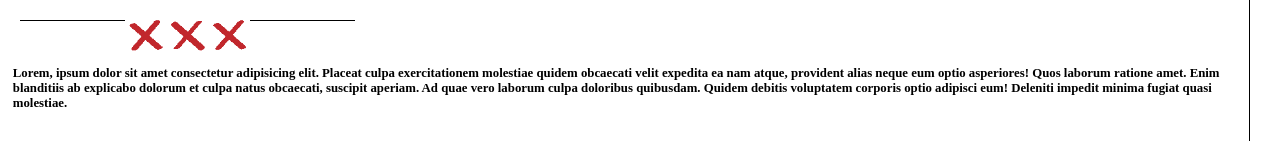
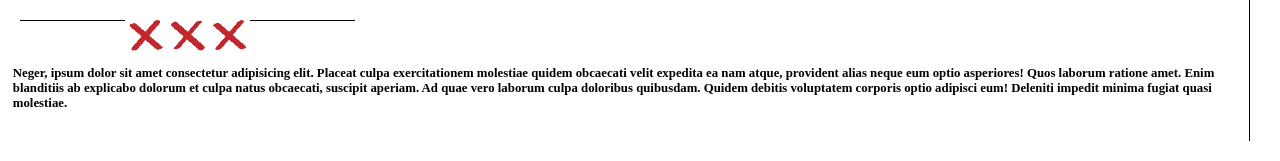
Before and after one commit to Astiazj/nieuwefietsplan, a plain HTML site: page index.html in a window 1280 px wide. Shown: the part 480-641 px from the top of the page. Drawn offline with Linux system fonts and the light colour scheme.

Commit message:
hatseflats

```diff
--- a/index.html
+++ b/index.html
@@ -44,7 +44,7 @@
                 <div class="lineright"></div>
             </div>
             <article>
-                Lorem, ipsum dolor sit amet consectetur adipisicing elit. Placeat culpa exercitationem molestiae quidem obcaecati velit expedita ea nam atque, provident alias neque eum optio asperiores! Quos laborum ratione amet. Enim blanditiis ab explicabo dolorum et culpa natus obcaecati, suscipit aperiam. Ad quae vero laborum culpa doloribus quibusdam. Quidem debitis voluptatem corporis optio adipisci eum! Deleniti impedit minima fugiat quasi molestiae.
+                Neger, ipsum dolor sit amet consectetur adipisicing elit. Placeat culpa exercitationem molestiae quidem obcaecati velit expedita ea nam atque, provident alias neque eum optio asperiores! Quos laborum ratione amet. Enim blanditiis ab explicabo dolorum et culpa natus obcaecati, suscipit aperiam. Ad quae vero laborum culpa doloribus quibusdam. Quidem debitis voluptatem corporis optio adipisci eum! Deleniti impedit minima fugiat quasi molestiae.
             </article>
         </section>
         <div class="line2"></div>
```
